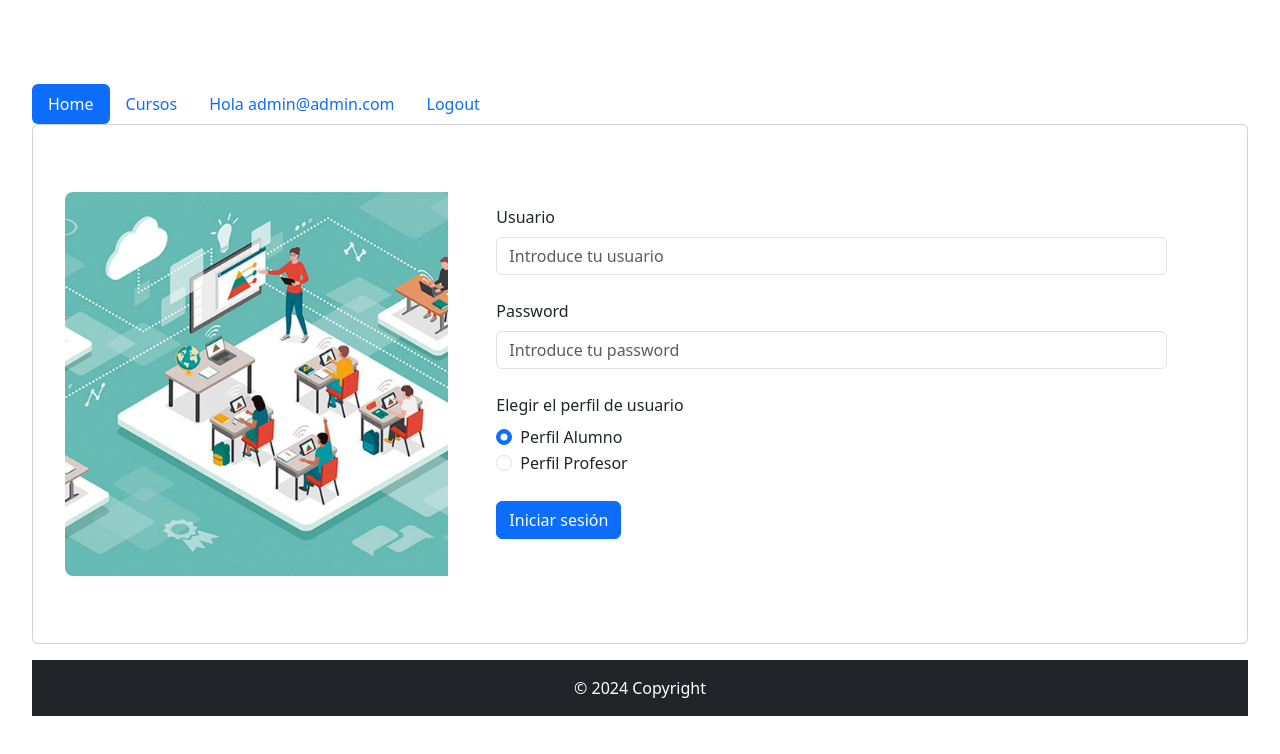
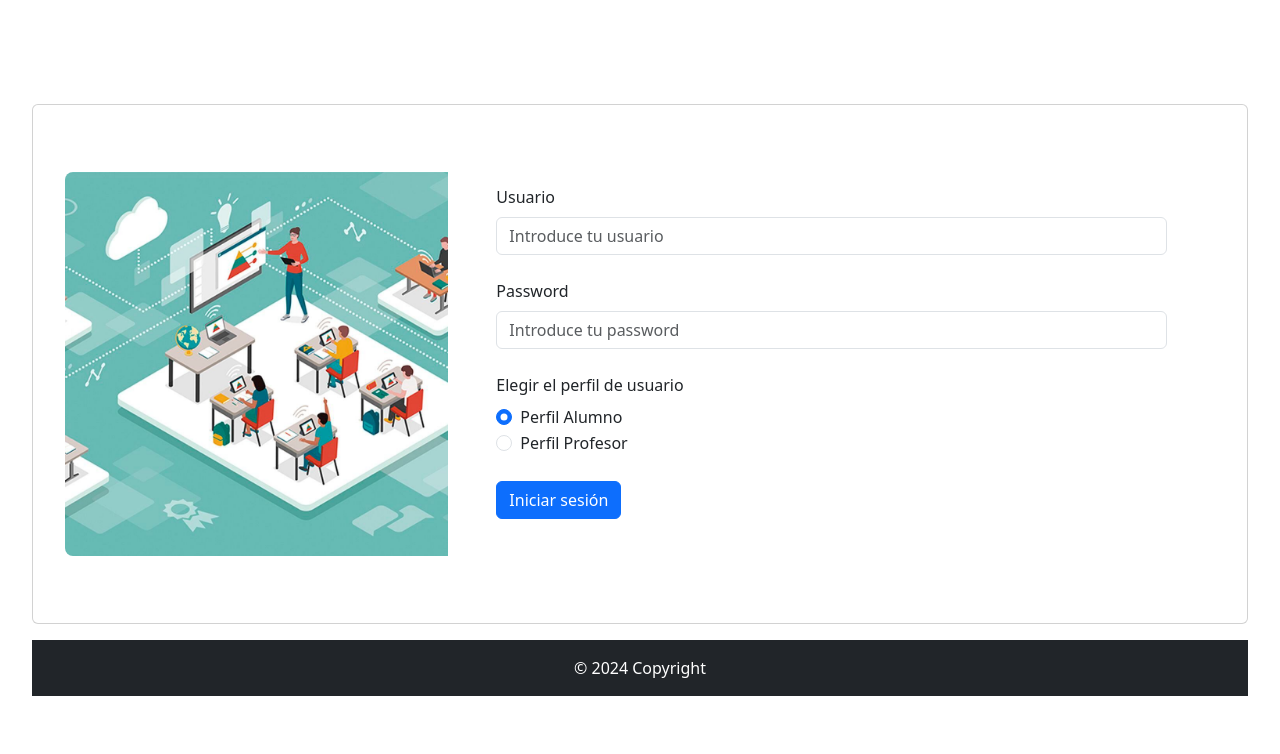
Before and after one commit to lucaza21/TFM-Plataforma-Virtual, a React (Vite) app: page / in a window 1280 px wide. Shown: the top 754 px of the page. Built offline with nearby package versions, Linux system fonts and the light colour scheme.

Commit message:
añadiendo componente <Player/>

```diff
--- a/package.json
+++ b/package.json
@@ -16,6 +16,7 @@
     "react-bootstrap": "^2.10.2",
     "react-bootstrap-icons": "^1.11.3",
     "react-dom": "^18.2.0",
+    "react-player": "^2.15.1",
     "react-router-dom": "^6.22.0"
   },
   "devDependencies": {
--- a/src/App.jsx
+++ b/src/App.jsx
@@ -26,7 +26,7 @@ function App() {
   return (
     <Router>
       <Heather/>
-      <Navbarr />
+      {/* <Navbarr /> */}
       <Routes>
         <Route path="/" element={<Login />} />
         <Route path="/login" element={<Login />} />
--- /dev/null
+++ b/src/components/Player/Player.jsx
@@ -0,0 +1,15 @@
+import React from 'react'
+import ReactPlayer from 'react-player'
+
+function Player({url}) {
+  return (
+    <>
+    <ReactPlayer url={url}
+        controls
+
+        />
+    </>
+  )
+}
+
+export default Player
--- a/src/components/modulos/DetailModulos.jsx
+++ b/src/components/modulos/DetailModulos.jsx
@@ -2,6 +2,7 @@ import React, { useState, useEffect } from 'react'
 import { useParams, Link } from "react-router-dom"
 
 import { Journals, FilePlay } from 'react-bootstrap-icons'
+import Player from '../Player/Player'
 
 function DetailModulos() {
 
@@ -59,6 +60,7 @@ function DetailModulos() {
                                         <p>{video.fName}</p>
                                     </article>
                                 </Link>
+                                {/* <Player url={video.url}/> */}
                             </>)
                         })}
 
@@ -66,6 +68,7 @@ function DetailModulos() {
                 })
             }
 
+            <Player url={'https://res.cloudinary.com/dm9hihcwt/video/upload/v1710840827/INTRO%20JS/modulo%201/Actividad_1/papel.mp4'}/>
             <br />
             {moduloDetail.id_curso}
             <br />
```
Also changed, not shown: 1 other file (tests, documents, lock files or other folders).
